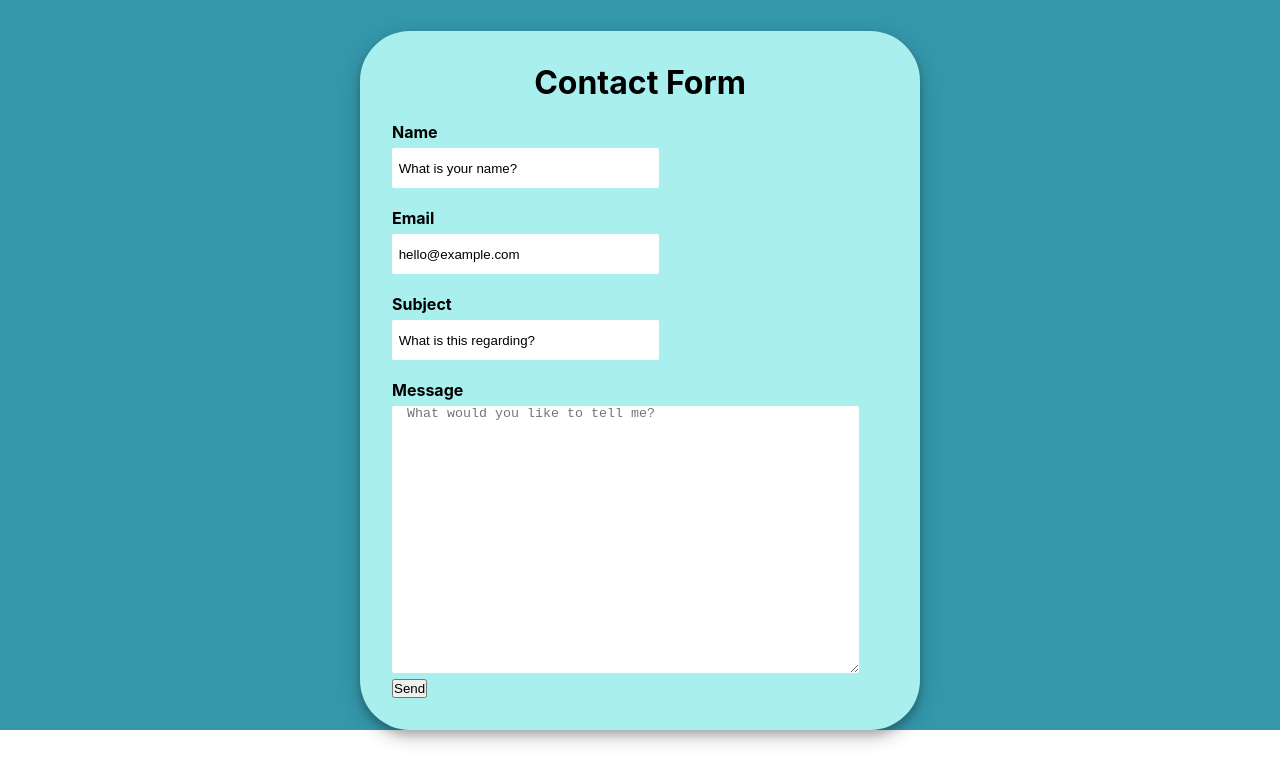
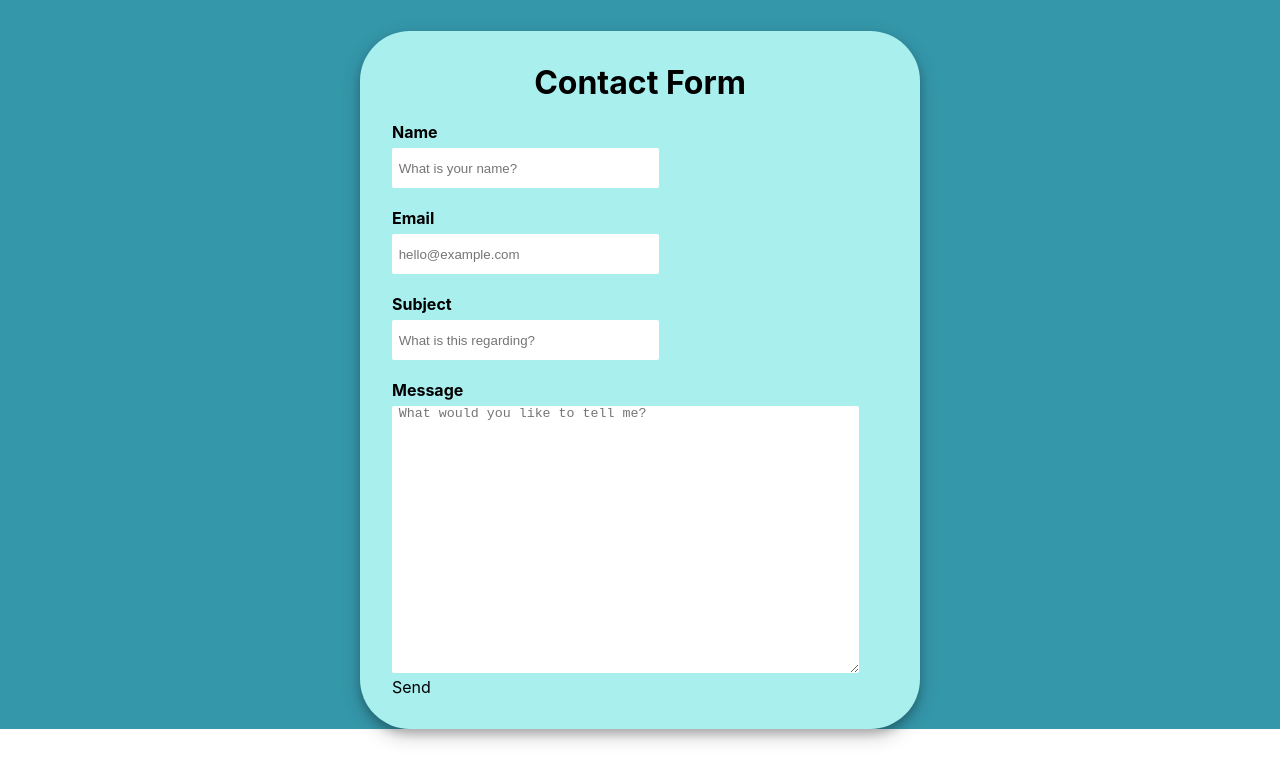
Before and after one commit to ShenMoe84/PortfolioWebsite, a React (Create React App) app: page / in a window 1280 px wide. Shown: the part 1627-2397 px from the top of the page. Built offline with nearby package versions, Linux system fonts and the light colour scheme.

Commit message:
starting new branch

```diff
--- a/package.json
+++ b/package.json
@@ -11,9 +11,9 @@
     "eslint": "^8.57.1",
     "hamburger-react": "^2.5.2",
     "lucide-react": "^0.469.0",
-    "react": "^18.3.1",
+    "react": "^19.2.7",
     "react-collapsible": "^2.10.0",
-    "react-dom": "^18.3.1",
+    "react-dom": "^19.2.7",
     "react-icons": "^5.5.0",
     "react-router-dom": "^6.28.0",
     "react-router-hash-link": "^2.4.3",
--- a/src/components/input/Input.js
+++ b/src/components/input/Input.js
@@ -2,7 +2,7 @@ import React from "react";
 import styles from './Input.module.css';
 
 const Input = ({
-  type, name, value, onChange, error, errMsg
+  type, name, onChange, error, errMsg, placeholder
 }) => (
   <div>
     <label className={styles.label} htmlFor={name}>{name}</label>
@@ -11,9 +11,9 @@ const Input = ({
       className={styles.input}
       name={name}
       type={type}
-      defaultValue={value}
       id={name}
       onChange={onChange}
+      placeholder={placeholder}
     />
     {error && <p className={styles.errMsg}>{errMsg}</p>}
   </div>
--- a/src/components/pages/home/Home.js
+++ b/src/components/pages/home/Home.js
@@ -6,6 +6,7 @@ import Wichita from '../../../images/WichitaSkyline.jpeg';
 import Chicago from '../../../images/ChicagoSkyline.jpeg';
 import ProfilePic from '../../../images/ProfilePic.jpeg';
 import Input from "../../input/Input";
+import Button from "../../button/Button";
 import {
   isValidName, isValidEmail, isValidSubj, isValidMessage
 } from "../../../utils/validation";
@@ -15,8 +16,9 @@ const Home = () => {
   const images = [Wichita, Chicago];
   const profilePic = ProfilePic;
 
-  const form = useRef();
+  const formRef = useRef();
 
+  const [error, setError] = useState({});
   const [name, setName] = useState({
     value: '',
     error: false,
@@ -59,29 +61,7 @@ const Home = () => {
     };
   };
 
-  const sendEmail = (e) => {
-    e.preventDefault();
-
-    emailjs.sendForm(
-      process.env.REACT_APP_EMAILJS_SERVICE_ID,
-      process.env.REACT_APP_EMAILJS_TEMPLATE_ID,
-      form.current,
-      process.env.REACT_APP_EMAILJS_PUBLIC_KEY).then(
-        () => {
-          console.log('Success:')
-          alert("Message sent successfully!");
-          form.current.reset();
-        },
-        (error) => {
-          console.log('Error:', error.text)
-          alert("Failed to send message, please try again.", error.text)
-        }
-      );
-  }
-
-  const handleSubmit = (e) => {
-    e.preventDefault();
-
+  const validateForm = () => {
     let formError = false;
 
     if (!isValidName(name.value)) {
@@ -100,10 +80,29 @@ const Home = () => {
       formError = true;
       setMsg({ ...msg, error: true });
     }
+    console.log(formError)
+    return formError
+  };
 
-    if (!formError) {
-      console.log("made it!")
-      sendEmail();
+  const handleSubmit = (e) => {
+    e.preventDefault();
+
+    if (validateForm()) {
+      emailjs.sendForm(
+        process.env.REACT_APP_EMAILJS_SERVICE_ID,
+        process.env.REACT_APP_EMAILJS_TEMPLATE_ID,
+        formRef.current,
+        process.env.REACT_APP_EMAILJS_PUBLIC_KEY).then(
+          () => {
+            console.log('Success:')
+            alert("Message sent successfully!");
+            formRef.current.reset();
+          },
+          (error) => {
+            console.log('Error:', error.text)
+            alert("Failed to send message, please try again.", error.text)
+          }
+        );
     };
   };
 
@@ -122,11 +121,12 @@ const Home = () => {
           Here I hope you will find my work interesting, my words thoughtful and my ideas inspirational.</p>
       </div>
       <div>
-        <Form title="Contact Form" ref={form} onSubmit={handleSubmit}>
+        <Form title="Contact Form" ref={formRef}>
           <Input
             onChange={inputHandler}
-            type="text" name="Name"
-            value="What is your name?"
+            type="text"
+            name="Name"
+            placeholder="What is your name?"
             error={name.error}
             errMsg={name.errMsg}
             required
@@ -135,7 +135,7 @@ const Home = () => {
             onChange={inputHandler}
             type="emaiL"
             name="Email"
-            value="hello@example.com"
+            placeholder="hello@example.com"
             error={email.error}
             errMsg={email.errMsg}
             required
@@ -144,7 +144,7 @@ const Home = () => {
             onChange={inputHandler}
             type="text"
             name="Subject"
-            value="What is this regarding?"
+            placeholder="What is this regarding?"
             error={subj.error}
             errMsg={subj.errMsg}
             required
@@ -161,9 +161,8 @@ const Home = () => {
             onInvalid={(e) => e.preventDefault()}
             required
           />
-          <input className={styles.submit} type="submit" value="Send" />
+          <Button onChange={validateForm}>Send</Button>
         </Form>
-
       </div>
     </div>
   )
--- a/src/components/pages/home/Home.module.css
+++ b/src/components/pages/home/Home.module.css
@@ -35,17 +35,13 @@
   border-radius: 50%;
 }
 
-.submit {
-
-}
-
 .textArea {
   border: none;
   border-radius: 2px;
   display: inline-block;
   height: 3em;
   outline: none;
-  padding-left: 15px;
+  padding-left: .5em;
   width: 35em;
   height: 20em;
 }
```
Also changed, not shown: src/components/form/Form.js (+3 -4 lines), 1 other file (tests, documents, lock files or other folders).
